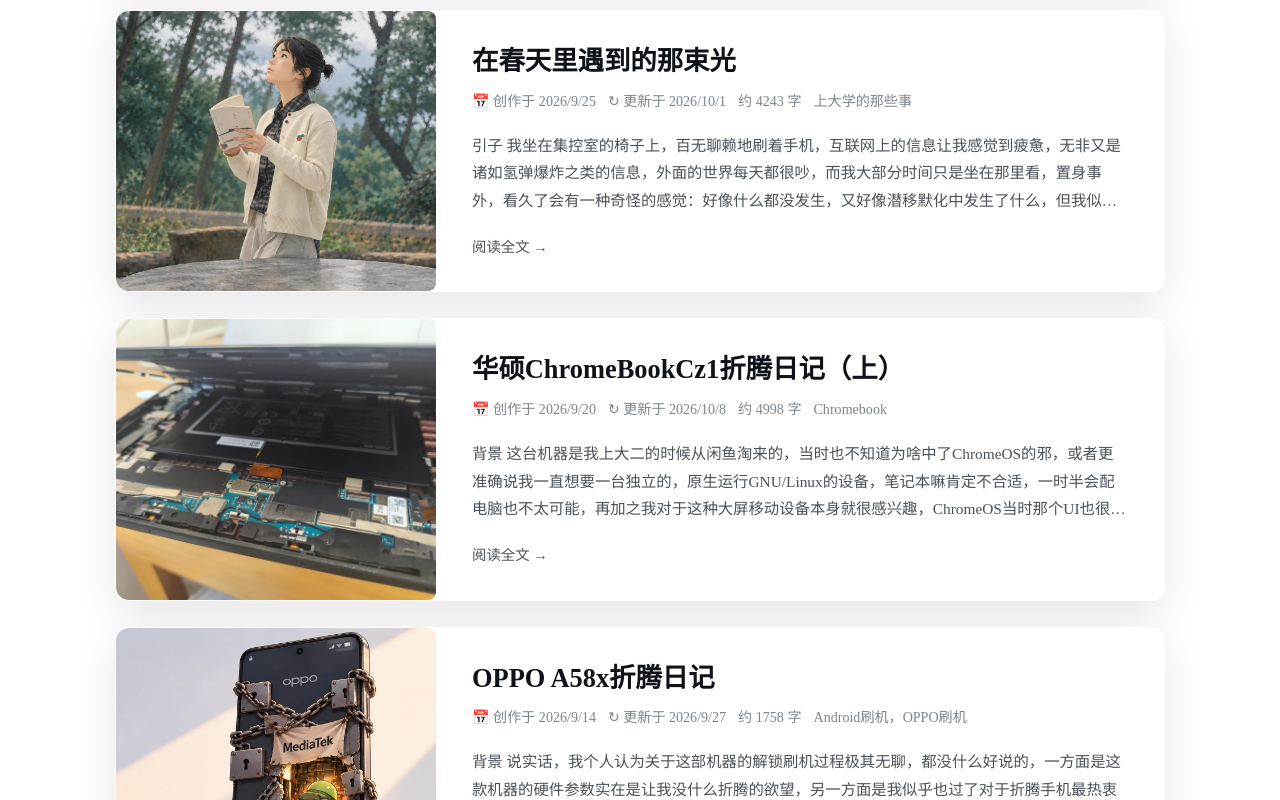
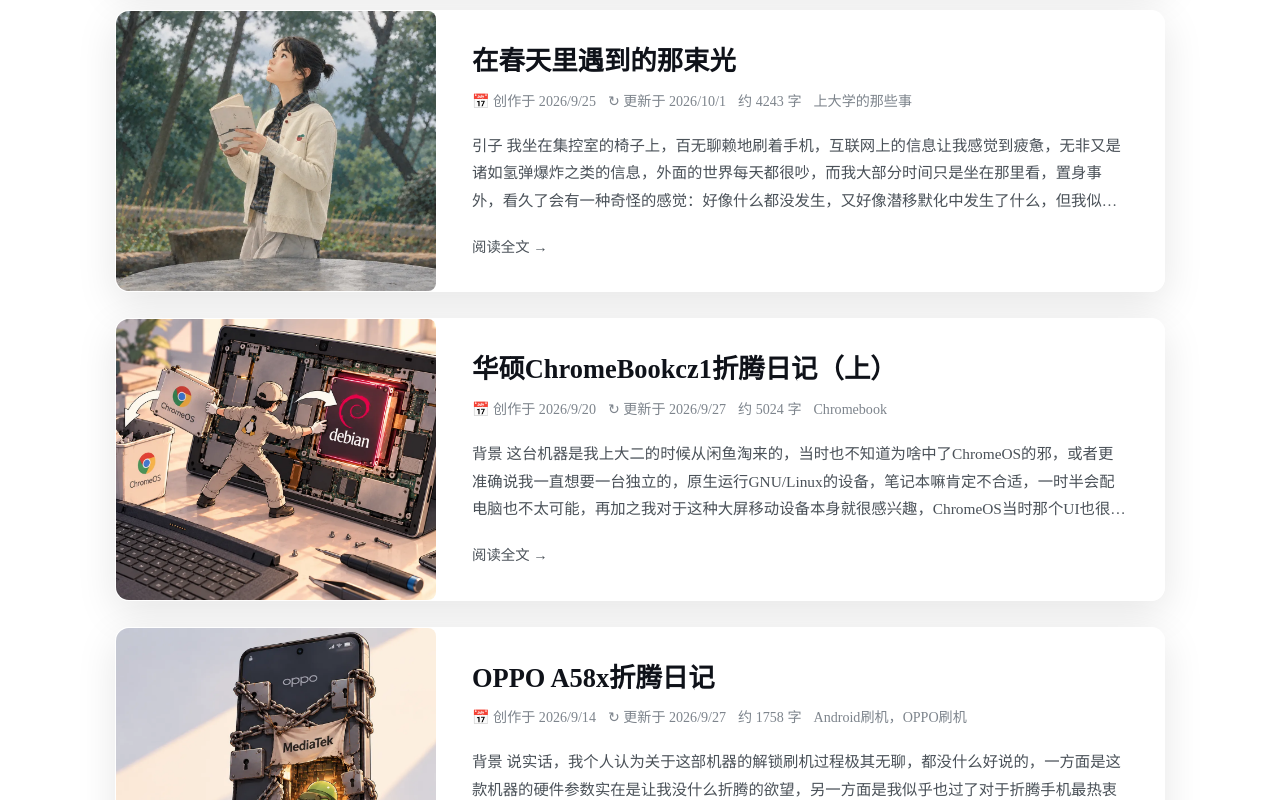
Before and after one commit to AndRainWindow/AndRainWindow.github.io, an Astro site: page /blog in a window 1280 px wide. Shown: the part 1157-1957 px from the top of the page. Built offline with nearby package versions, Linux system fonts and the light colour scheme; Astro itself is replaced by a stand-in of ours; a web font is replaced by a local one.

Commit message:
content: sync local changes

```diff
--- a/src/content/blog/OPPO A58x折腾日记.md
+++ b/src/content/blog/OPPO A58x折腾日记.md
@@ -1,7 +1,7 @@
 ---
 title: "OPPO A58x折腾日记"
 date: 2026-09-14
-updated: "2026-09-27 16:08:40"
+updated: "2026-09-27 16:08:37"
 topics: "Android刷机，OPPO刷机"
 heroImage: "/images/covers/ChatGPT_图像_2026年9月25日_22_35_10.webp"
 wordCount: 1758
--- a/src/content/blog/《人类群星闪耀时》阅读笔记.md
+++ b/src/content/blog/《人类群星闪耀时》阅读笔记.md
@@ -1,7 +1,7 @@
 ---
 title: "《人类群星闪耀时》阅读笔记"
 date: 2026-09-25
-updated: "2026-09-30 20:32:40"
+updated: "2026-09-27 16:08:37"
 topics: "阅读笔记，外国小说"
 heroImage: "/images/covers/d7f08547-8188-4c9d-b565-cd0202839b05.webp"
 wordCount: 1459
--- a/src/content/blog/华硕ChromeBookcz1折腾日记（上）.md
+++ b/src/content/blog/华硕ChromeBookcz1折腾日记（上）.md
@@ -1,15 +1,16 @@
 ---
-title: "华硕ChromeBookCz1折腾日记（上）"
+title: "华硕ChromeBookcz1折腾日记（上）"
 date: 2026-09-20
-updated: "2026-10-08 15:42:42"
+updated: "2026-09-27 16:08:37"
 topics: "Chromebook"
-heroImage: "/images/covers/华硕ChromeBookcz1折腾日记-1789706303706.webp"
-wordCount: 4998
+heroImage: "/images/covers/ChatGPT_图像_2026年9月25日_22_42_15.webp"
+wordCount: 5024
 readingTime: 17
 ---
 
 ## 背景
 这台机器是我上大二的时候从闲鱼淘来的，当时也不知道为啥中了ChromeOS的邪，或者更准确说我一直想要一台独立的，原生运行GNU/Linux的设备，笔记本嘛肯定不合适，一时半会配电脑也不太可能，再加之我对于这种大屏移动设备本身就很感兴趣，ChromeOS当时那个UI也很吸引我，Material3风格至今是我最喜欢的风格之一，ChromeWeb系统加Linux容器加Android虚拟机，貌似也很吸引人，有生产力还有娱乐性，价格也很低，只要300出头就能买下这么一款平板电脑，一切似乎都很美好，我在犹豫了一段时间后下单了。
+!![Screenshot_2026-09-17-10-58-05-106_com.taobao.idlefish.webp](/images/blog/Screenshot_2026-09-17-10-58-05-106_com.taobao.idlefish.webp)
 
 ## ChromeOS下的折腾
 #### <span style="color:#d65a5a">还是先过一下硬件</span>
--- a/src/content/blog/荣耀7X折腾日记.md
+++ b/src/content/blog/荣耀7X折腾日记.md
@@ -1,7 +1,7 @@
 ---
 title: "荣耀7X折腾日记"
 date: 2026-09-12
-updated: "2026-09-27 16:08:40"
+updated: "2026-09-27 16:08:37"
 topics: "安卓刷机，华为荣耀刷机"
 heroImage: "/images/covers/ChatGPT_图像_2026年9月25日_22_55_36.webp"
 wordCount: 3598
@@ -64,7 +64,7 @@
 
 *这里还有个小插曲，当时当我看到这个方法的时候已经是23点了，然后我满怀期待地打开XDA开始下载的时候，不是502就是403,那会我心情真有点崩溃，直接联系作者邮箱求它发我一份然后准备去睡觉了，第二天起来发现论坛又可以下载了，下午作者也发我twrp了。*
 
-![Screenshot_20260913_230013_com.topjohnwu.magisk.jpg](/images/blog/Screenshot_20260913_230013_com.topjohnwu.magisk.jpg)
+![Screenshot_20260913_230013_com.topjohnwu.magisk.webp](/images/blog/Screenshot_20260913_230013_com.topjohnwu.magisk.webp)
 
 其实到这一步基本上就没什么好多说的了，就流水账到这里后面的事情也很简单了，无非就是下一些我常用的软件然后lsp模块hook一下，但这其中我还是踩了各种大大小小的坑，就比如magisk是不能更新的，一更新我遇到了一个现象就是root弹窗授权打不开，然后旧版本的magisk适配的lsp也得是旧版本的（riru模式），总之华为的这个手机解锁麻烦，资源少，适配的人少，设备老旧，加之华为在手机解锁这方面是一根很保守的公司，系统级别的限制也很多（华为甚至篡改了adb里的pm，即便有root权限也不能修改默认桌面和冻结默认桌面），但能root华为本身又何尝不是一种乐趣呢。
 
```
